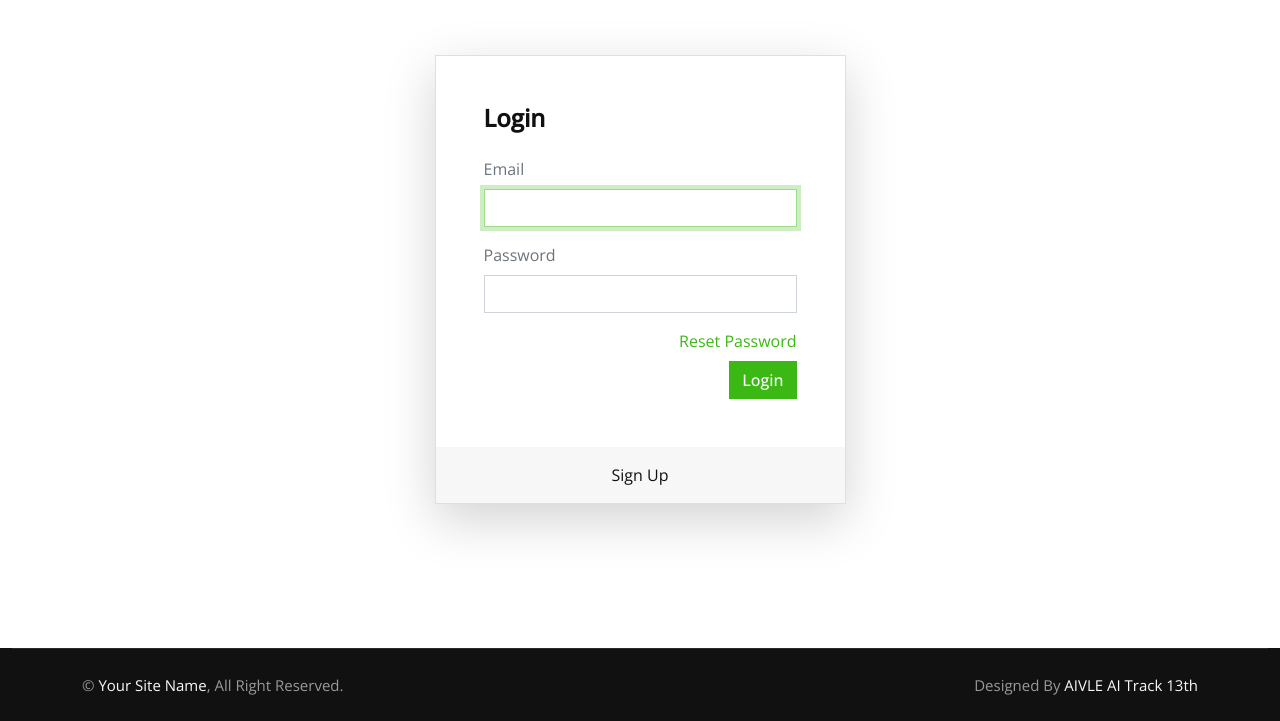
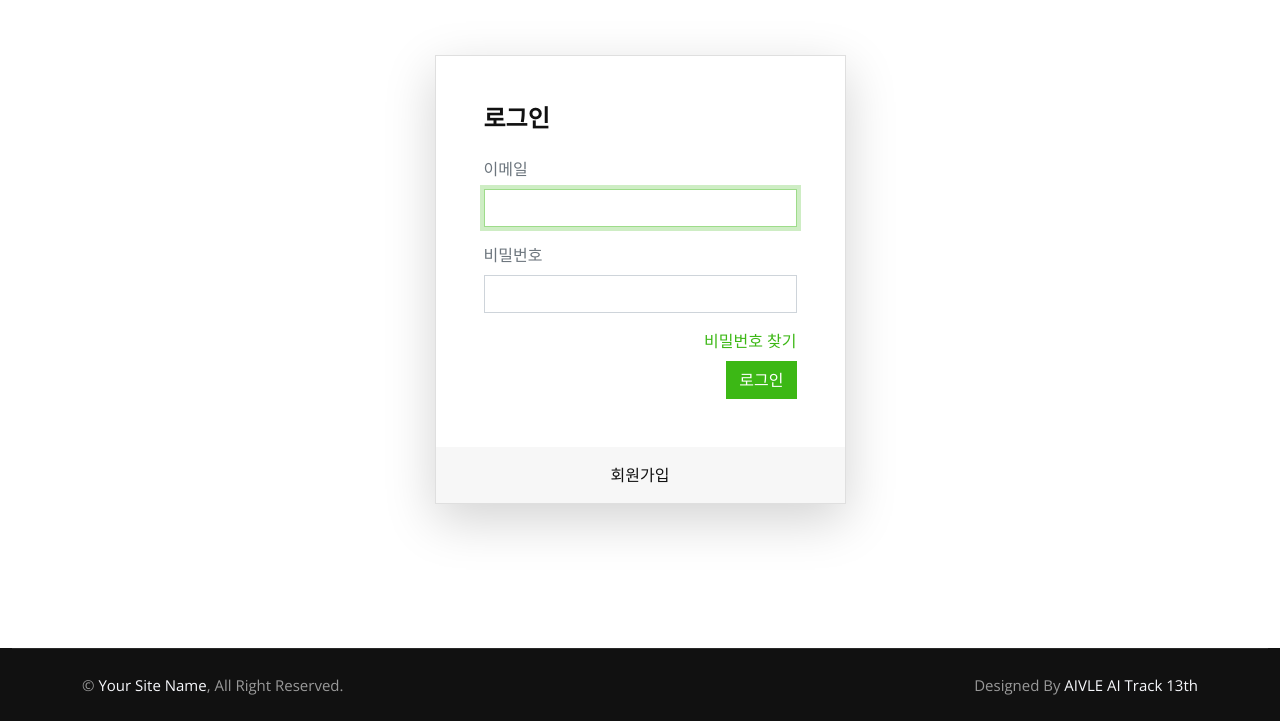
Before and after one commit to KrswJo/aivle_ai_3rd_13th_big, a Django app: page /member/login/ in a window 1280 px wide. Shown: the part 121-842 px from the top of the page. Run offline with Django 4.2, Linux system fonts and the light colour scheme; tables that the repository leaves empty hold one stand-in row (values such as "Sample post"); some libraries are stand-ins or nearby versions.

Commit message:
eng title change korean

```diff
--- a/templates/account/login.html
+++ b/templates/account/login.html
@@ -16,11 +16,11 @@
                             </div>
                             <div class="card shadow-lg">
                                 <div class="card-body p-5">
-                                    <h1 class="fs-4 card-title fw-bold mb-4">Login</h1>
+                                    <h1 class="fs-4 card-title fw-bold mb-4">로그인</h1>
                                     <form autocomplete="off" class="needs-validation" method="POST" novalidate="">
                                         {% csrf_token %}
                                         <div class="mb-3">
-                                            <label class="mb-2 text-muted" for="email">Email</label>
+                                            <label class="mb-2 text-muted" for="email">이메일</label>
                                             <input autofocus class="form-control" id="email" name="login"
                                                    required type="email" value="">
                                             {% if form.login.errors %}
@@ -31,7 +31,7 @@
                                         </div>
 
                                         <div class="mb-3">
-                                            <label class="mb-2 text-muted" for="email">Password</label>
+                                            <label class="mb-2 text-muted" for="email">비밀번호</label>
                                             <input class="form-control" id="password" name="password"
                                                    required type="password">
                                             {% if form.password.errors %}
@@ -54,7 +54,7 @@
                                         <div class="d-flex align-items-center">
                                             <div class="mb-2 w-100">
                                                 <a class="float-end" href="/member/password">
-                                                    Reset Password
+                                                    비밀번호 찾기
                                                 </a>
                                             </div>
                                         </div>
@@ -62,7 +62,7 @@
 
                                         <div class="d-flex align-items-center">
                                             <button class="btn btn-primary ms-auto" type="submit">
-                                                Login
+                                                로그인
                                             </button>
                                         </div>
                                     </form>
@@ -71,7 +71,7 @@
 
                                 <div class="card-footer py-3 border-0">
                                     <div class="text-center">
-                                        <a class="text-dark" href="/member/signup">Sign Up</a>
+                                        <a class="text-dark" href="/member/signup">회원가입</a>
                                     </div>
                                 </div>
                             </div>
```
Also changed, not shown: templates/account/signup.html (+7 -11 lines).
